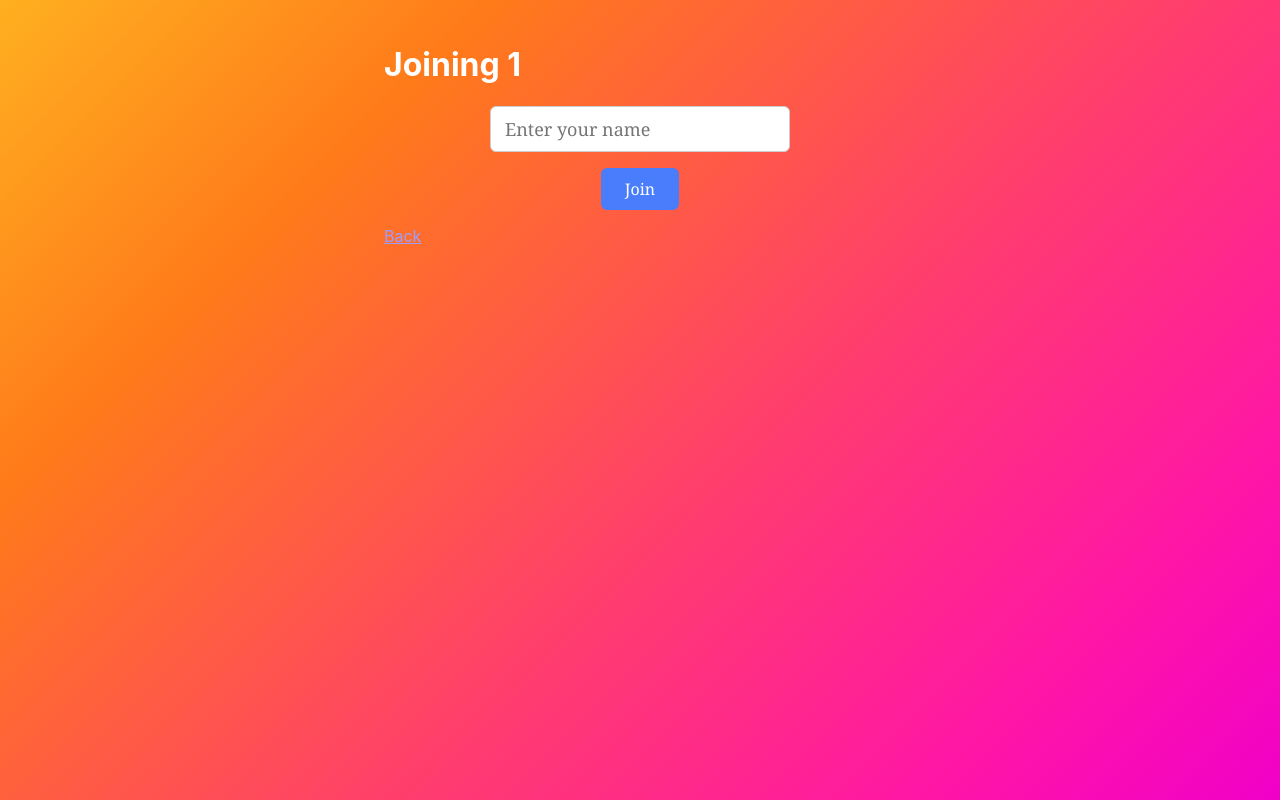
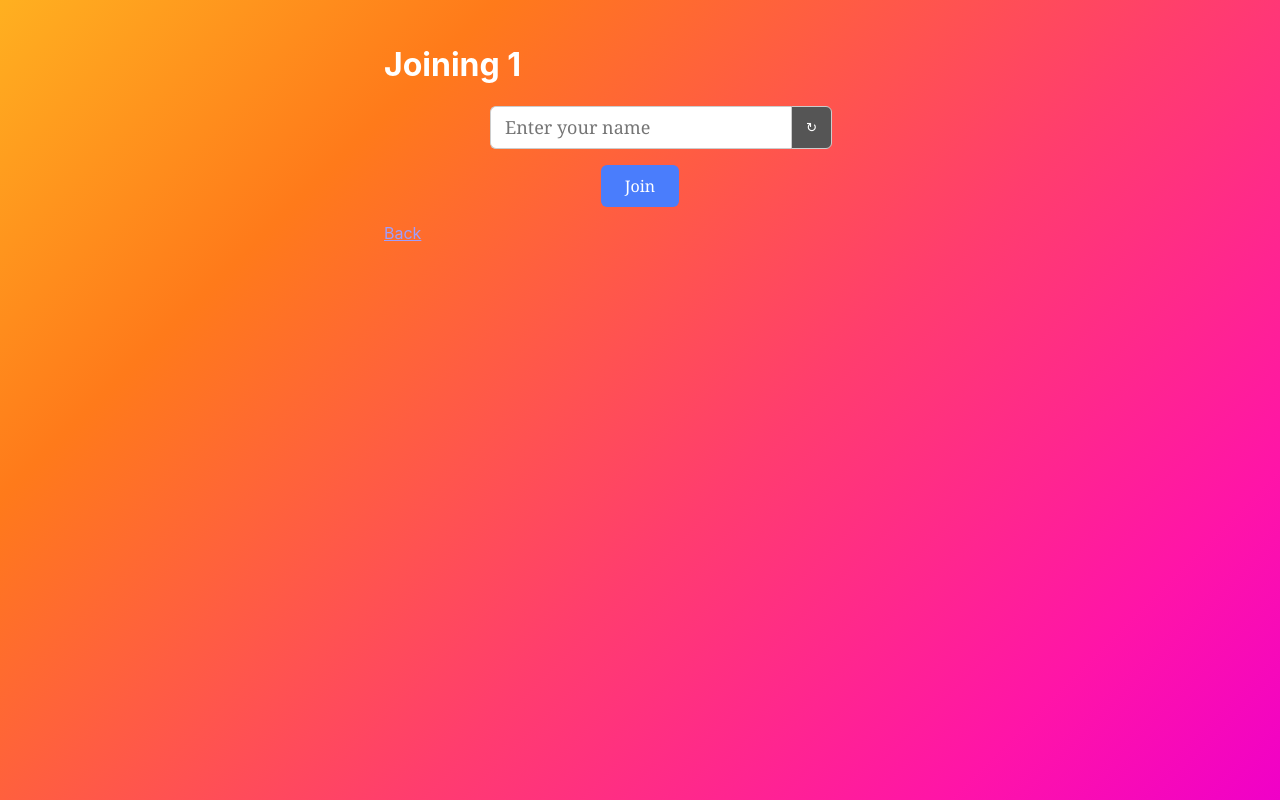
Before and after one commit to LukeSm5/Mezclar, a React (Vite) app in the folder frontend-web/: page /join/1 in a window 1280 px wide. Built offline with nearby package versions, Linux system fonts and the light colour scheme.

Commit message:
Created regenerate button

```diff
--- a/frontend-web/src/player/JoinScreen.css
+++ b/frontend-web/src/player/JoinScreen.css
@@ -1,17 +1,4 @@
 /* TODO: Improve the styling of the join input and button */
-
-.join-input {
-  font-size: 18px;
-  font-family: Georgia, serif;
-  color: #aaa;
-  padding: 10px 14px;
-  background-color:#fff;
-  width: 300px;
-  border: 1px solid #ccc;
-  border-radius: 6px;
-  display: block;
-  margin: 0 auto 16px auto;
-}
 
 .join-button {
   font-size: 16px;
@@ -25,3 +12,33 @@
   display: block;
   margin: 0 auto;
 }
+
+.join-input-row {
+  display: flex;
+  width: 300px;
+  margin: 0 auto 16px auto;
+}
+
+.join-input {
+  flex: 1;
+  height: 43px;
+  box-sizing: border-box;
+  font-size: 18px;
+  font-family: Georgia, serif;
+  color: #aaa;
+  padding: 10px 14px;
+  background-color: #fff;
+  border: 1px solid #ccc;
+  border-right: none;
+  border-radius: 6px 0 0 6px;
+}
+
+.join-regenerate-button {
+  padding: 0 14px;
+  height: 43px;
+  box-sizing: border-box;
+  background-color: #555;
+  border: 1px solid #ccc;
+  border-radius: 0 6px 6px 0;
+  cursor: pointer;
+}
--- a/frontend-web/src/player/JoinScreen.tsx
+++ b/frontend-web/src/player/JoinScreen.tsx
@@ -10,19 +10,30 @@ export default function JoinScreen() {
   // later: call submitUsername() from client.ts here
 }
 
+  function handleRegenerate() {
+
+  }
+
   return (
     <main style={{ maxWidth: 560, margin: "0 auto", padding: 24 }}>
       <h1>Joining {code}</h1>
       <p style={{ color: "var(--text-muted)" }}>
+        <div className="join-input-row">
           <input className="join-input"
             type="text"
             value={name}
             onChange={(event) => setName(event.target.value)}
             placeholder="Enter your name"
           />
+          <button
+            type="button"                          // important — see note below
+            className="join-regenerate-button"
+            onClick={handleRegenerate}
+          >
+            ↻
+          </button>
+        </div>
         <button className="join-button" onClick = {handleSubmit}>Join</button>
-
-
       </p>
       <Link to="/">Back</Link>
     </main>
```
Lines whose indentation alone changed are shown as unchanged.
